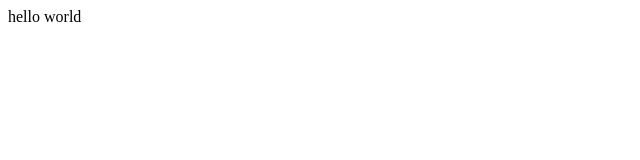
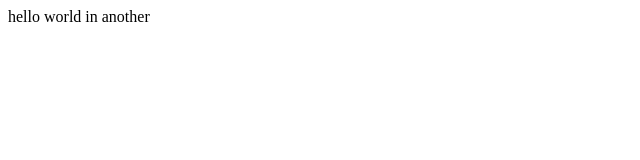
Before and after one commit to Malicha-Goody/tracy, a plain HTML site: page index.html in a window 1280 px wide. Shown: the full height of the page, 0-640 px from the left. Drawn offline with Linux system fonts and the light colour scheme.

Commit message:
commit from another branch

```diff
--- a/index.html
+++ b/index.html
@@ -7,6 +7,7 @@
 </head>
 <body>
     hello world
+    in another
 
 </body>
 </html>
```
